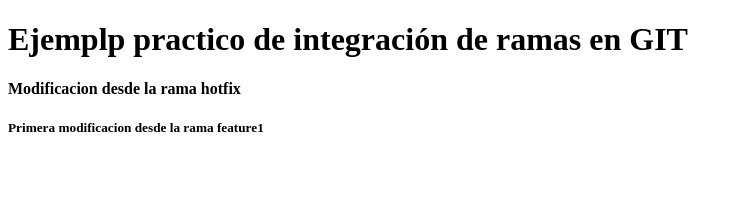
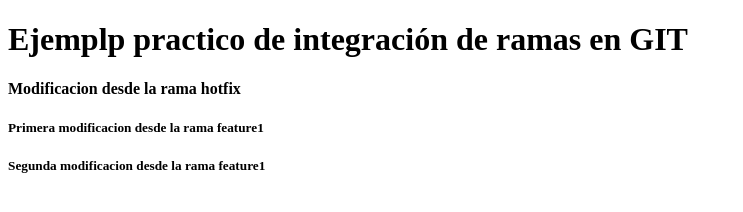
Before and after one commit to catr7/integracion-de-ramas, a plain HTML site: page index.html in a window 1280 px wide. Shown: the whole page, without its empty margins (0-743 px from the left). Drawn offline with Linux system fonts and the light colour scheme.

Commit message:
Segunda modificacion ne feature1

```diff
--- a/index.html
+++ b/index.html
@@ -9,5 +9,6 @@
     <h1>Ejemplp practico de integración de ramas en GIT</h1>
     <h4>Modificacion desde la rama hotfix</h4>
     <h5>Primera modificacion desde la rama feature1</h5>
+    <h5>Segunda modificacion desde la rama feature1</h5>
 </body>
 </html>
```
